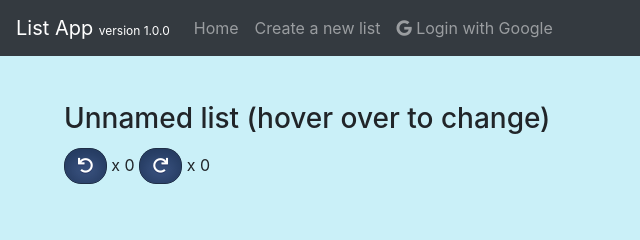
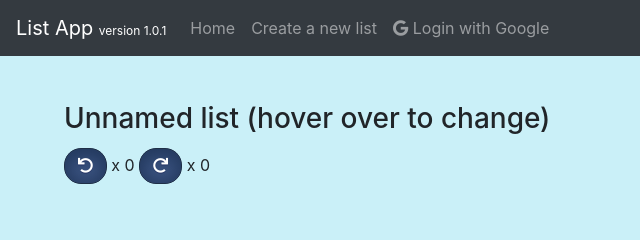
Before and after one commit to MohannedAlNouman/todolistv2, a React app in the folder client/: page /CreateList in a window 1280 px wide. Shown: the top 240 px of the page, 0-640 px from the left. Built offline with nearby package versions, Linux system fonts and the light colour scheme.

Commit message:
fixed updating an empty list item and fixed the version displayed in the nav bar across different pages

```diff
--- a/client/public/CSS/styles.css
+++ b/client/public/CSS/styles.css
@@ -41,6 +41,8 @@
   display: inline-block;
   padding: 2px 10px 2px 2px;
   font-size: 1.25rem;
+  min-height: 24px;
+  min-width: 24px;
 }
 
 .list {
--- a/client/src/pages/CreateList.js
+++ b/client/src/pages/CreateList.js
@@ -8,7 +8,7 @@ export default function CreateList(props) {
     return (
       <Navbar className="myNavbar" bg="dark" variant="dark">
         <Navbar.Brand>
-          List App <span className="version">version 1.0.0</span>
+          List App <span className="version">version 1.0.1</span>
         </Navbar.Brand>
         <Nav className="mr-auto">
           <Link className="nav-link" to="/">
--- a/client/src/pages/MyLists.js
+++ b/client/src/pages/MyLists.js
@@ -48,7 +48,7 @@ export default function MyLists() {
     return (
       <Navbar className="myNavbar" bg="dark" variant="dark">
         <Navbar.Brand>
-          List App <span className="version">version 1.0.0</span>
+          List App <span className="version">version 1.0.1</span>
         </Navbar.Brand>
         <Nav className="mr-auto">
           <Link className="nav-link" to="/">
--- a/package.json
+++ b/package.json
@@ -19,7 +19,7 @@
     "express": "^4.17.1",
     "express-session": "^1.17.1",
     "mongoose": "^5.10.7",
-    "nodemon": "^2.0.5",
+    "nodemon": "^2.0.6",
     "passport": "^0.4.1",
     "passport-google-oauth20": "^2.0.0",
     "passport-local-mongoose": "^6.0.1"
```
Also changed, not shown: client/build/CSS/styles.css, client/build/asset-manifest.json, client/build/index.html, client/build/service-worker.js, 7 other files.
